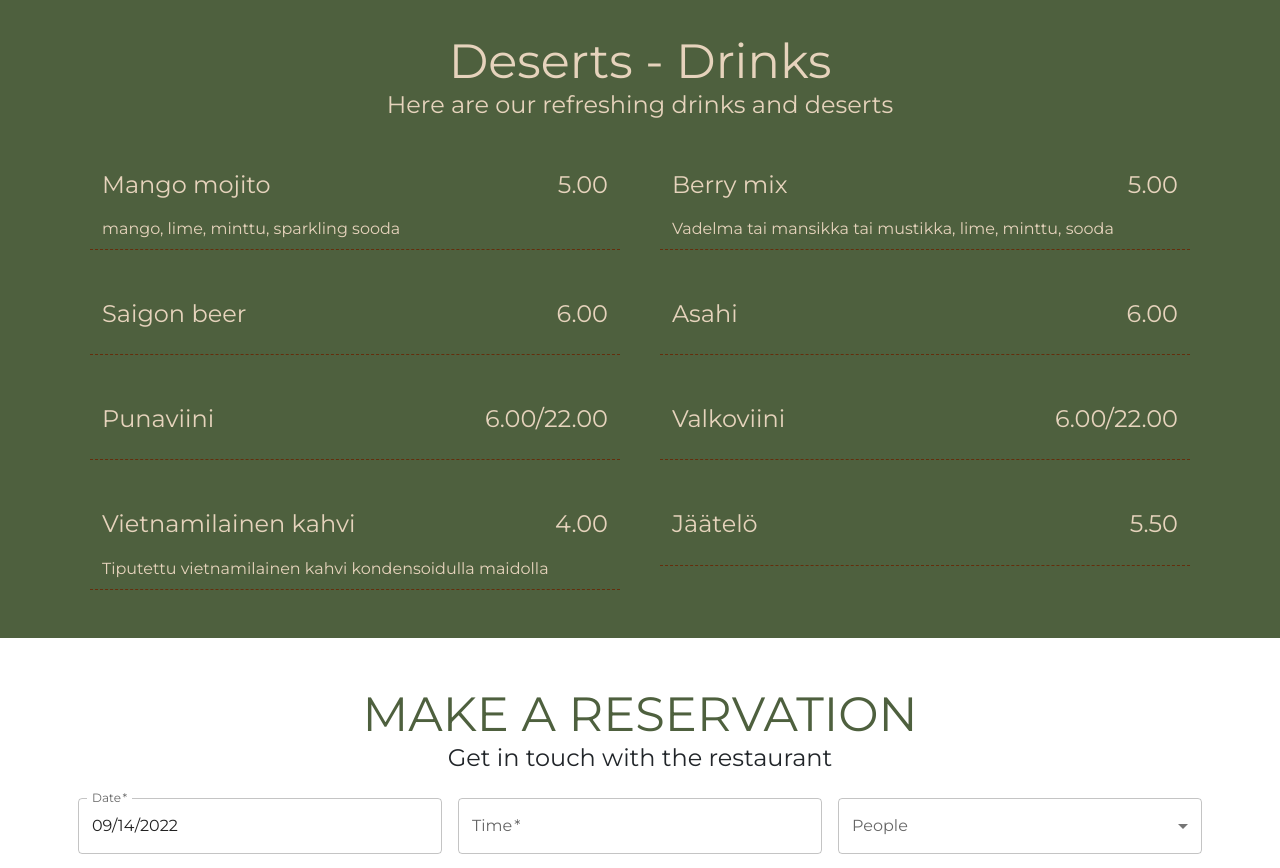
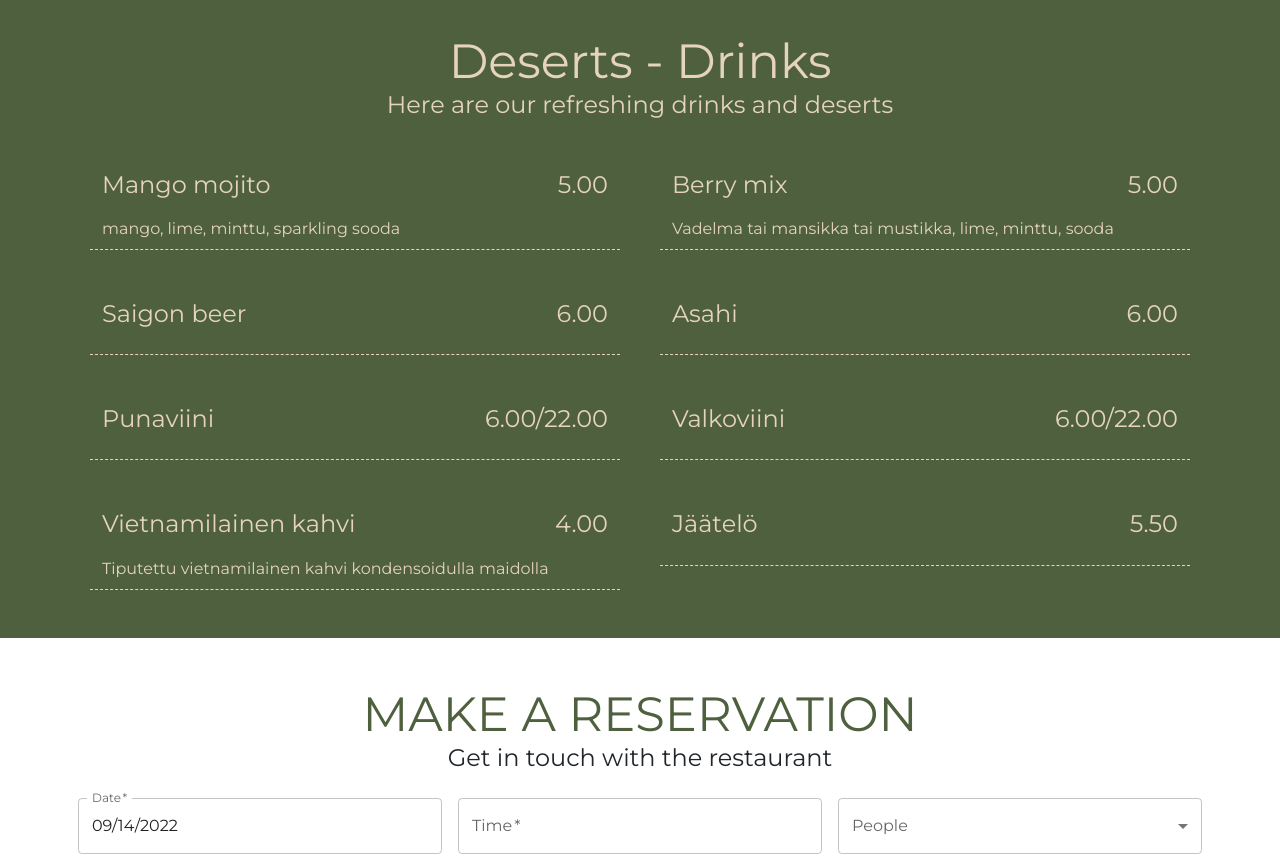
Before and after one commit to phuoc94/kauno-restaurant, a Next.js app: page /menu in a window 1280 px wide. Shown: the part 2640-3508 px from the top of the page. Built offline with nearby package versions, Linux system fonts and the light colour scheme.

Commit message:
fixed drink lines

```diff
--- /dev/null
+++ b/components/drinkItem.js
@@ -0,0 +1,29 @@
+import { Row, Col } from 'react-bootstrap';
+import { Typography } from '@mui/material';
+const DrinkItem = ({ item, md, sm }) => {
+  return (
+    <Col key={item.title} md={md} sm={sm}>
+      <Row className="m-2 mt-5 d-flex justify-content-between">
+        <Col xs="8">
+          <Typography variant="h5" component="h3">
+            {item.title}
+          </Typography>
+        </Col>
+        <Col className="text-end" xs="4">
+          <Typography variant="h5" component="h3">
+            {typeof item.price === 'number'
+              ? item.price.toFixed(2)
+              : item.price}
+          </Typography>
+        </Col>
+      </Row>
+      <Row className="dashed-bottom-cream mx-2">
+        <Col>
+          <Typography className="py-2">{item.description}</Typography>
+        </Col>
+      </Row>
+    </Col>
+  );
+};
+
+export default DrinkItem;
--- a/components/menu/drink.js
+++ b/components/menu/drink.js
@@ -1,7 +1,7 @@
 import { Typography } from '@mui/material';
 import { Col, Container, Row } from 'react-bootstrap';
 import menu from '../../data/menu.json';
-import MenuItem from '../menuItem';
+import DrinkItem from '../drinkItem';
 
 const Drink = () => {
   const drinks = menu.drink;
@@ -25,7 +25,7 @@ const Drink = () => {
 
         <Row>
           {drinks.map((item) => (
-            <MenuItem key={item.title} item={item} md={6} />
+            <DrinkItem key={item.title} item={item} md={6} />
           ))}
         </Row>
       </Container>
--- a/styles/globals.css
+++ b/styles/globals.css
@@ -116,6 +116,9 @@ a {
 
 .dashed-bottom {
   border-bottom: 1px dashed #662c0af4;
+}
+.dashed-bottom-cream {
+  border-bottom: 1px dashed #e6d3bc;
 }
 
 .mh-80 {
```
